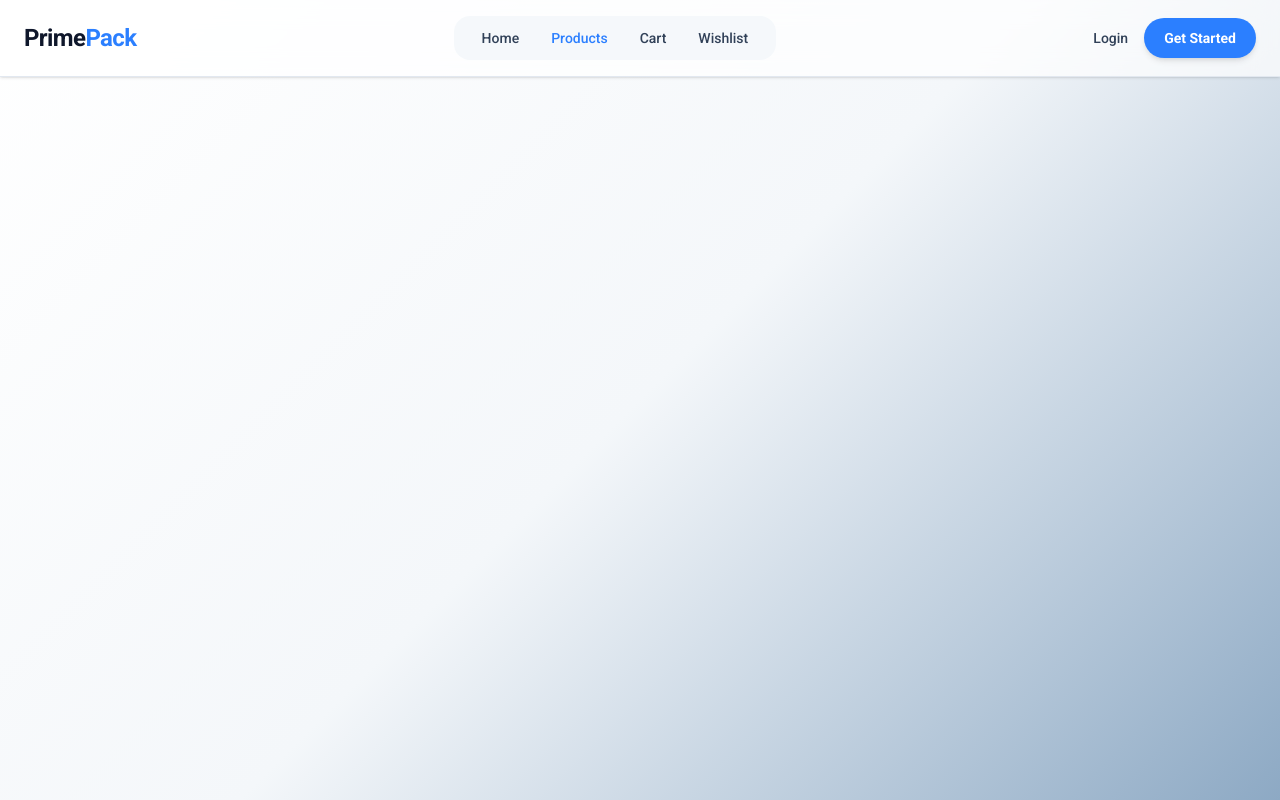
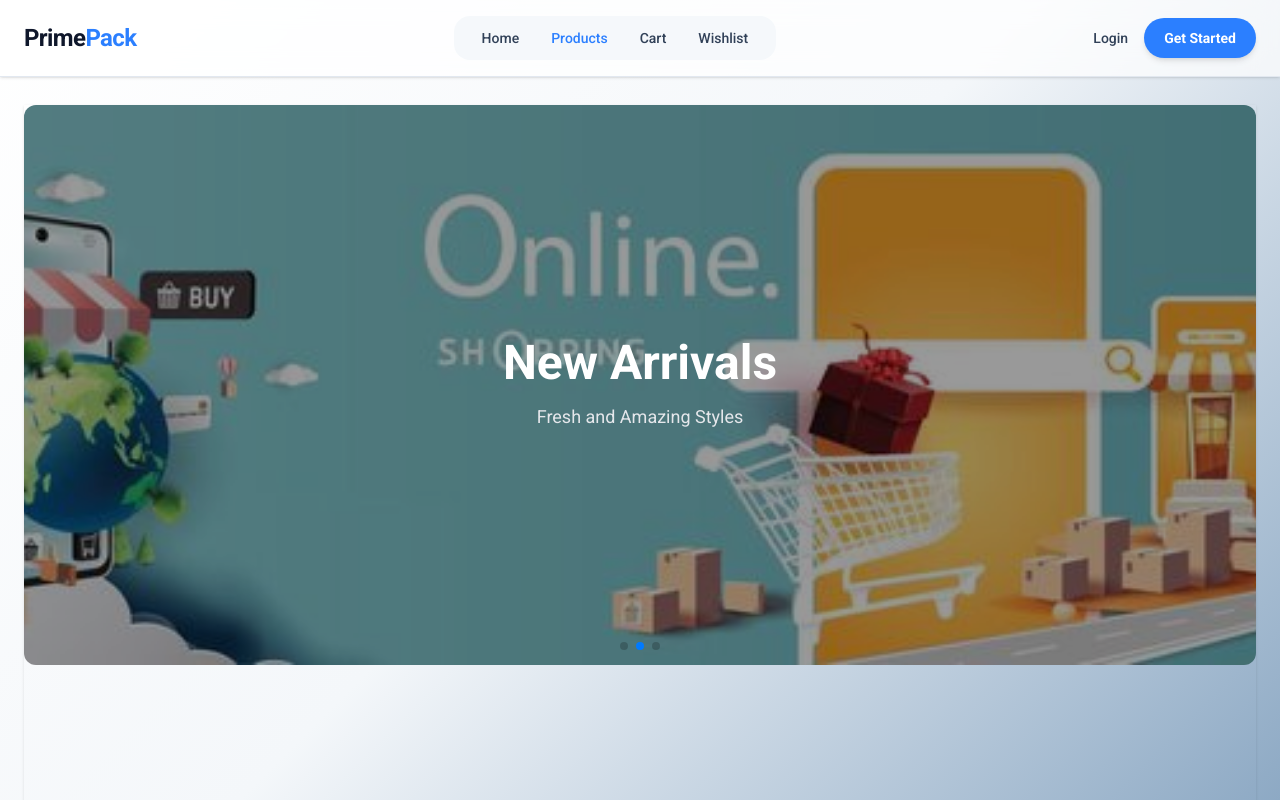
Before and after one commit to larryasure/E-commerce, a React (Vite) app in the folder client/: page /products in a window 1280 px wide. Shown: the top 800 px of the page. Built offline with nearby package versions, Linux system fonts and the light colour scheme; no server answers.

Commit message:
Hero Carousel

```diff
--- a/client/package.json
+++ b/client/package.json
@@ -16,6 +16,7 @@
     "react": "^19.2.6",
     "react-dom": "^19.2.6",
     "react-router-dom": "^7.16.0",
+    "swiper": "^12.2.0",
     "tailwindcss": "^4.3.0"
   },
   "devDependencies": {
--- a/client/src/components/Home.jsx
+++ b/client/src/components/Home.jsx
@@ -25,5 +25,8 @@ export default function Home() {
     fetchHomeData();
   }, []);
 
+
+
+
   return <div></div>;
 }
--- /dev/null
+++ b/client/src/components/ProductCard.jsx
@@ -0,0 +1,90 @@
+import { NavLink } from "react-router-dom";
+
+export default function ProductCard({ product, index, variant = "default" }) {
+  const baseClass =
+    "group bg-white rounded-xl shadow-lg hover:rounded-2xl transition-all animate-fadeInUp duration-300";
+
+  const imageHeight = {
+    height: "h-48",
+    line: "h-56",
+    featured: "h-48",
+  }[variant];
+
+  return (
+    <>
+      <div className={baseClass} style={{ animationDelay: `${index * 100}ms` }}>
+        <div className="relative bg-gray-100 overflow-hidden ">
+          \
+          <div className={imageHeight}>
+            <img
+              src={product.image}
+              alt={product.name}
+              className="w-full h-full group:scale-110 transition-transform object-cover duration-300 "
+            />
+          </div>
+          <div className="absolute flex flex-col right-4 top-4 gap-2">
+            {product.price && (
+              <p className="bg-[#155daf] text-white font-semibold py-1 px-3 rounded-xl  text-sm"></p>
+            )}
+
+            {product.stock !== undefined && (
+              <div className="bg-orange-500 text-white font-semibold py-1 px-3 rounded-xl text-sm ">
+                Low stock
+              </div>
+            )}
+
+            {product.stock === 0 && (
+              <div className="absolute inset-0 flex items-center justify-center bg-black/40">
+                <span className="text-lg font-bold text-white ">
+                  Out of stock
+                </span>
+              </div>
+            )}
+          </div>
+        </div>
+
+        <div className="p-6">
+          <p className="text-[#155daf] font-medium mb-2 text-sm ">
+            {product.category?.name || "Category"}
+          </p>
+
+          <h3 className="text-lg font-bold mb-2 clamp-2 text-[#13315c]">
+            {product.name}
+          </h3>
+
+          <p className="mb-4 text-sm line-clamp-2 text-gray-600 ">
+            {product.description || "Premium product"}
+          </p>
+
+          <div className="flex items-center justify-between mb-4">
+            {product.price && (
+              <span className="text-2xl font-bold text-[#155daf] ">
+                {product.price}
+              </span>
+            )}
+
+            {product.stock !== undefined && (
+              <span
+                className={`text-sm font-medium ${product.stock > 0 ? "text-green-600" : "text-red-500"}`}
+              >
+                {product.stock > 0 ? "In stock" : "Out of stock"}
+              </span>
+            )}
+          </div>
+
+          <NavLink
+            to={`products/${product.id}`}
+            className={`block w-full text-center py-3 rounded-lg font-semibold transition-all duration-300 ${
+              product.stock > 0
+                ? "bg-[#155daf] text-white hover:bg-[#13315C] transform hover:scale-105 active:scale-95"
+                : "bg-gray-300 text-gray-500 cursor-not-allowed"
+            }`}
+            onClick={(e) => product.stock === 0 && e.preventDefault()}
+          >
+            {variant === "featured" ? "View" : "View details"}
+          </NavLink>
+        </div>
+      </div>
+    </>
+  );
+}
--- a/client/src/components/Products.jsx
+++ b/client/src/components/Products.jsx
@@ -1,9 +1,42 @@
-import React from 'react'
+import { useEffect, useState } from "react";
+import axiosInstance from "../api/axiosConfig";
+import HeroCarousel from "../hooks/HeroCarousel";
 
 export default function Products() {
+  const [loading, setLoading] = useState(true);
+  const [categories, setCategories] = useState([]);
+  const [featuredProducts, setFeaturedProducts] = useState([]);
+
+  useEffect(() => {
+    const fetchHomeData = async () => {
+      try {
+        const [categoriesRes, featuredRes] = await Promise.all([
+          axiosInstance.get("products/"),
+          axiosInstance.get("categories/"),
+        ]);
+        setFeaturedProducts(featuredRes.data);
+        setCategories(categoriesRes.data);
+      } catch (error) {
+        console.error("Failed to load homepage", error);
+      } finally {
+        setLoading(false);
+      }
+    };
+    fetchHomeData();
+  }, []);
+
   return (
-    <div>
+    <>
+      <div className="shadow min-h-screen">
+        {/* Hero Banner Sec */}
+        <section>
+          <HeroCarousel />
+        </section>
 
-    </div>
-  )
+
+
+
+      </div>
+    </>
+  );
 }
--- /dev/null
+++ b/client/src/hooks/HeroCarousel.jsx
@@ -0,0 +1,69 @@
+import { Autoplay, Pagination } from "swiper/modules";
+import { Swiper, SwiperSlide } from "swiper/react";
+
+import "swiper/css";
+import "swiper/css/pagination";
+import "swiper/css/effect-fade"
+
+import hero1 from "../assets/Hero banner/5_offline_01.jpg";
+import hero2 from "../assets/Hero banner/hero.jpg";
+import hero3 from "../assets/Hero banner/special sales.jpg";
+
+const heroSlides = [
+  {
+    id: 1,
+    image: hero1,
+    title: "Premium Collection",
+    content: "Luxury made for you",
+  },
+
+  {
+    id: 2,
+    image: hero2,
+    title: "New Arrivals",
+    content: "Fresh and Amazing Styles",
+  },
+
+  {
+    id: 3,
+    image: hero3,
+    title: "Limited Deals",
+    content: "Grab yours before they are gone",
+  },
+];
+export default function HeroCarousel() {
+  return (
+    <Swiper
+      modules={[Autoplay, Pagination]}
+      effect="fade"
+      fadeEffect={{ crossFade: true }}
+      speed={1500}
+      autoplay={{
+        delay: 4000,
+
+        disableOnInteraction: false,
+      }}
+      pagination={{ clickable: true }}
+      loop={true}
+
+      className="h-[70vh] rounded-xl duration-500 transition-all"
+    >
+      {heroSlides.map((slide) => (
+        <SwiperSlide key={slide.id}>
+          <section
+            style={{ backgroundImage: `url(${slide.image})` }}
+            className="relative h-[70vh] bg-cover bg-center flex items-center justify-center  text-center text-white"
+          >
+            <div className="absolute inset-0 bg-black/40" />
+
+            <div className="relative z-10 ">
+              <h2 className="text-5xl font-bold mb-4 ">{slide.title}</h2>
+
+              <p className="text-lg text-gray-200">{slide.content}</p>
+            </div>
+          </section>
+        </SwiperSlide>
+      ))}
+    </Swiper>
+  );
+}
--- a/client/src/protectionRoutes/AdminProtectedRoutes.jsx
+++ b/client/src/protectionRoutes/AdminProtectedRoutes.jsx
@@ -1,9 +1,6 @@
-import React from 'react'
+export default function AdminProtectedRoutes() {
+  return <div>
 
-export default function AdminProtectedRoutes() {
-  return (
-    <div>
+  </div>;
 
-    </div>
-  )
 }
```
Also changed, not shown: 1 other file (tests, documents, lock files or other folders).
